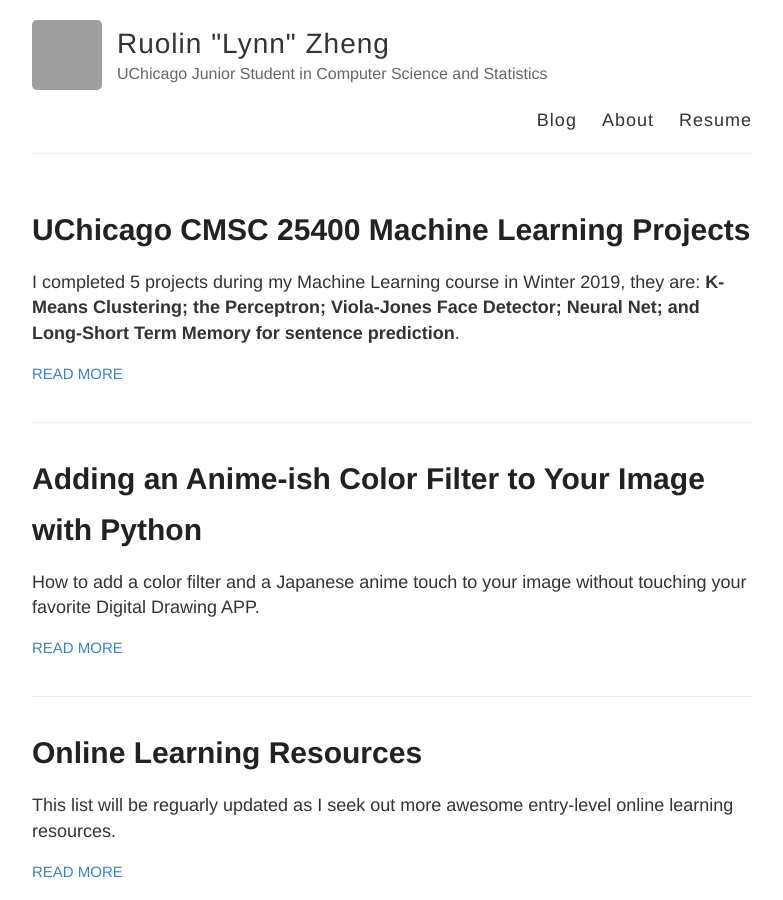
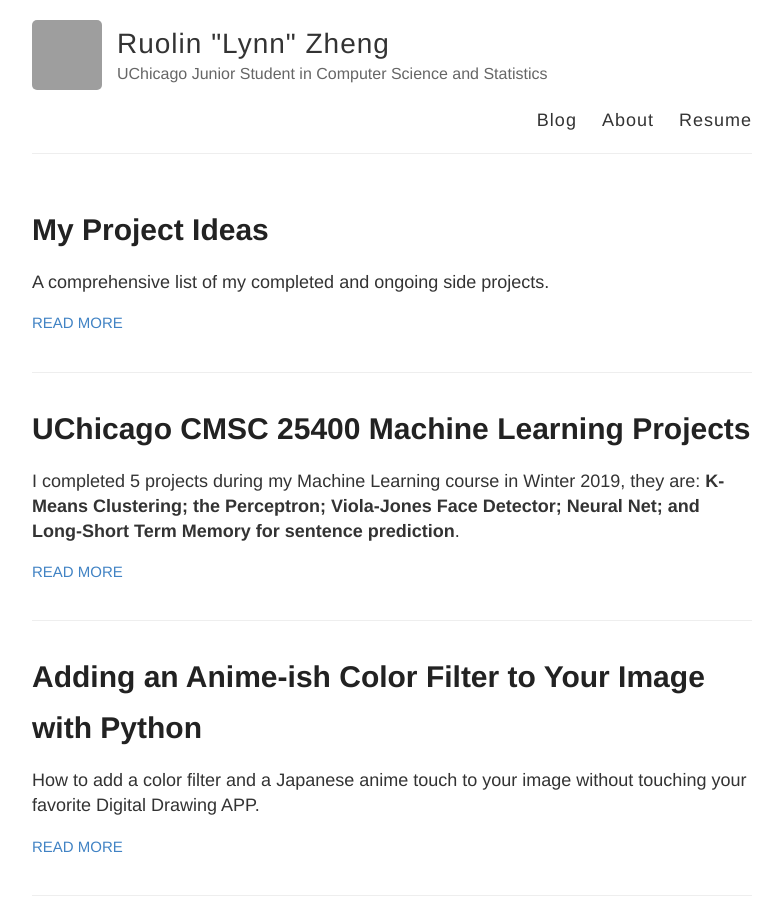
Before and after one commit to RuolinZheng08/RuolinZheng08.github.io, a Jekyll site: the page built from index.html, in a window 1280 px wide and 900 px high. Shown: the whole window, without its empty margins (248-1031 px from the left). Built offline with Jekyll 4.4.1, drawn with Linux system fonts in a browser that asks for light colours; grey boxes are pictures that could not be loaded.

Commit message:
Add project ideas post

```diff
--- /dev/null
+++ b/_posts/2019-09-16-project-ideas.md
@@ -0,0 +1,33 @@
+---
+layout: post
+title: My Project Ideas
+---
+
+A comprehensive list of my completed and ongoing side projects.
+
+## 2019 Grace Hopper Celebration Exhibitor Look-Up & Navigate Web APP
+
+Status: ongoing
+
+Technologies:
+
+- HTML/CSS/JavaScript
+- Google Knowledge Graph API
+
+Demo: TBA
+
+
+## motivate App for Mac
+
+Status: completed on 09/08
+
+Technologies:
+
+- C++
+- wxWidgets
+
+Demo: [GitHub repository](https://github.com/RuolinZheng08/motivate-app-for-mac)
+
+<img src="{{ site.baseurl }}/images/motivate-main.png" style="width: 400px;"/>
+<img src="{{ site.baseurl }}/images/motivate-add.png" style="width: 700px;"/>
+<img src="{{ site.baseurl }}/images/motivate-details.png" style="width: 700px;"/>
```
Also changed, not shown: about.md (+2 -2 lines), images/motivate-add.png (added), images/motivate-details.png (added), images/motivate-main.png (added).
